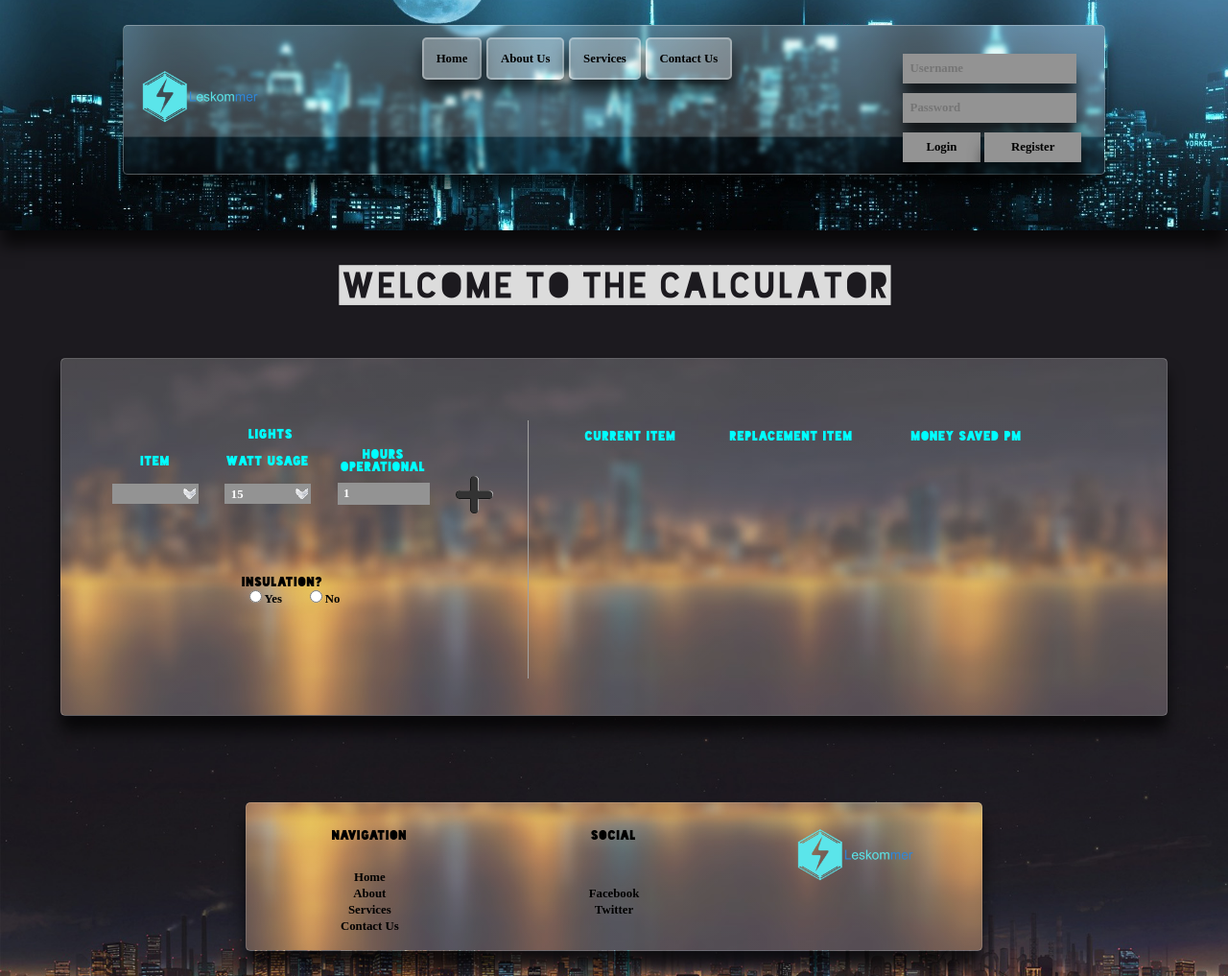
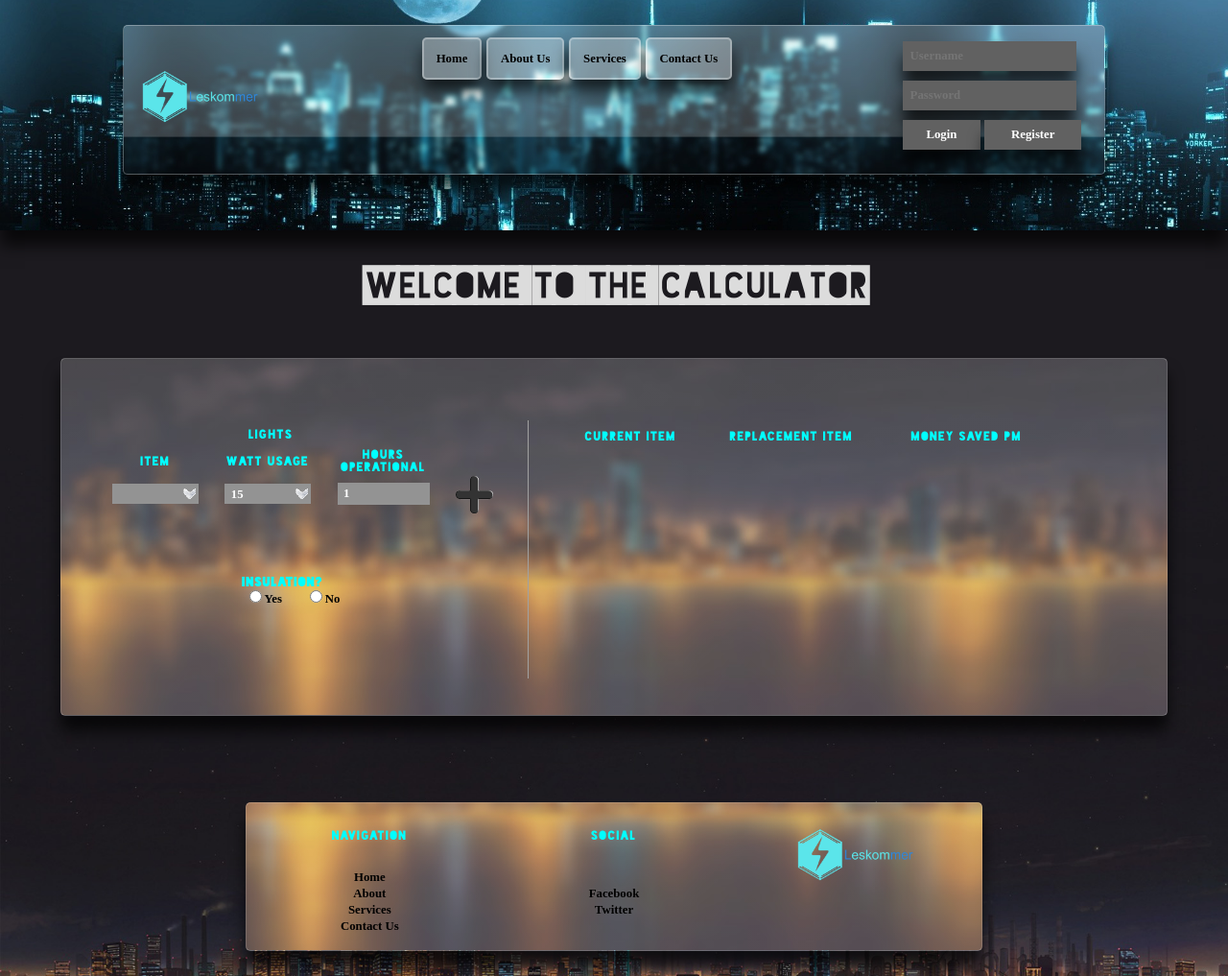
Before and after one commit to u11205131/Leskommer, a PHP site: page /Calculator/calculator.php in a window 1280 px wide. Shown: the whole page at 96% size. Run offline with PHP 8.4, Linux system fonts and the light colour scheme; data that the repository does not hold is empty.

Commit message:
updated styling
global.css: changed font colour and letter spacing

calculator.css: removed local rules to be replaced by global rules

style.css: added global rules, changed button layout of register
interface

header.css: centred login/register interface, changed colour of input
boxes

```diff
--- a/CSS/style.css
+++ b/CSS/style.css
@@ -84,13 +84,17 @@ h1
 {
 	font-size: 3vmax;
 	font-family: Blackout Two AM;
+    letter-spacing: -0.2vmax;
+    word-spacing: 0.4vmax;
 }
 
 h2
 {
 	font-size: 1.5vmax;
 	font-family: Blackout Midnight;
-    letter-spacing: 0.2vmax;
+    letter-spacing: 0.1vmax;
+    color: rgb(0,255,255);
+    font-weight: normal;
 }
 
 th
@@ -98,6 +102,8 @@ th
 	font-size: 1vmax;
     letter-spacing: 0.1vmax;
 	font-family: Blackout Midnight;
+    color: rgb(0,255,255);
+    font-weight: normal;
 }
 
 img
@@ -129,6 +135,7 @@ img
     margin-right: auto;
     margin-top: auto;
     color: white;
+    padding: 1vmax;
 }
 
 .completeBTN, .registerBackBTN{
@@ -138,10 +145,13 @@ img
     -webkit-box-shadow: 0 2vmin 2vmin rgba(0, 0, 0, 0.7);
     box-shadow: 0 2vmin 2vmin rgba(0, 0, 0, 0.7);
 
-    width: 50%;
+    width: 40%;
     margin: 0;
-    padding-top: 1em;
-    padding-bottom: 1em;
+    padding-top: 1vmax;
+    padding-bottom: 1vmax;
+}
+.registerBackBTN{
+    margin-left: 0.4vmax;
 }
 .completeBTN:hover, .registerBackBTN:hover{
      background-color: rgb(0, 255, 255);
--- a/Calculator/CSS/calculator.css
+++ b/Calculator/CSS/calculator.css
@@ -85,6 +85,11 @@ h1
 	padding-right: 1vmax;
 }
 
+form label
+{
+	color: rgb(0,255,255);
+}
+
 @-moz-document url-prefix()
 {
 	#tableReplace
@@ -103,11 +108,6 @@ h1
 		font-family: Blackout Midnight;
 		padding-bottom: 3.0vmax;
 		font-weight: normal;
-	}
-
-	.tab th
-	{
-		color: rgb(0,255,255);
 	}
 
 	#tableReplace td
@@ -144,11 +144,7 @@ h1
 	    letter-spacing: 0.1vmax;
 		font-family: Blackout Midnight;
 		padding-bottom: 2.5vmax;
-	}
-
-	.tab th
-	{
-		color: rgb(0,255,255);
+		font-weight: normal;
 	}
 
 	#tableReplace td
--- a/Header/Header.css
+++ b/Header/Header.css
@@ -14,6 +14,17 @@
 	-moz-box-shadow: 0 2vmin 2vmin rgba(0, 0, 0, 0.7);
 	-webkit-box-shadow: 0 2vmin 2vmin rgba(0, 0, 0, 0.7);
 	box-shadow: 0 2vmin 2vmin rgba(0, 0, 0, 0.7);
+}
+
+.header h1
+{
+	color: gainsboro;
+}
+
+.header h2
+{
+	color: gainsboro;
+	margin-top: 1vmin;
 }
 
 .headerNavigation
@@ -115,6 +126,12 @@ img
 
 
 /**ADDED ROELOF**/
+.account
+{
+	position: relative;
+	top: -1vmax;
+}
+
 .loginTable input{
 	margin: 1;
 }
@@ -126,7 +143,8 @@ img
 	background-color: rgb(0, 255, 255);
 }
 .login{
-	background-color : #939393;
+	background-color : #616161;
+	color: white;
 
 	-moz-box-shadow: 0 2vmin 2vmin rgba(0, 0, 0, 0.7);
 	-webkit-box-shadow: 0 2vmin 2vmin rgba(0, 0, 0, 0.7);
@@ -139,6 +157,7 @@ img
 
 .register{
 	background-color : #939393;
+	color: white;
 
 	-moz-box-shadow: 0 2vmin 2vmin rgba(0, 0, 0, 0.7);
 	-webkit-box-shadow: 0 2vmin 2vmin rgba(0, 0, 0, 0.7);
@@ -148,7 +167,8 @@ img
 }
 
 .accountBTN, .logOutBTN{
-	background-color : #939393;
+	background-color : #616161;
+	color: white;
 
 	-moz-box-shadow: 0 2vmin 2vmin rgba(0, 0, 0, 0.7);
 	-webkit-box-shadow: 0 2vmin 2vmin rgba(0, 0, 0, 0.7);
```
